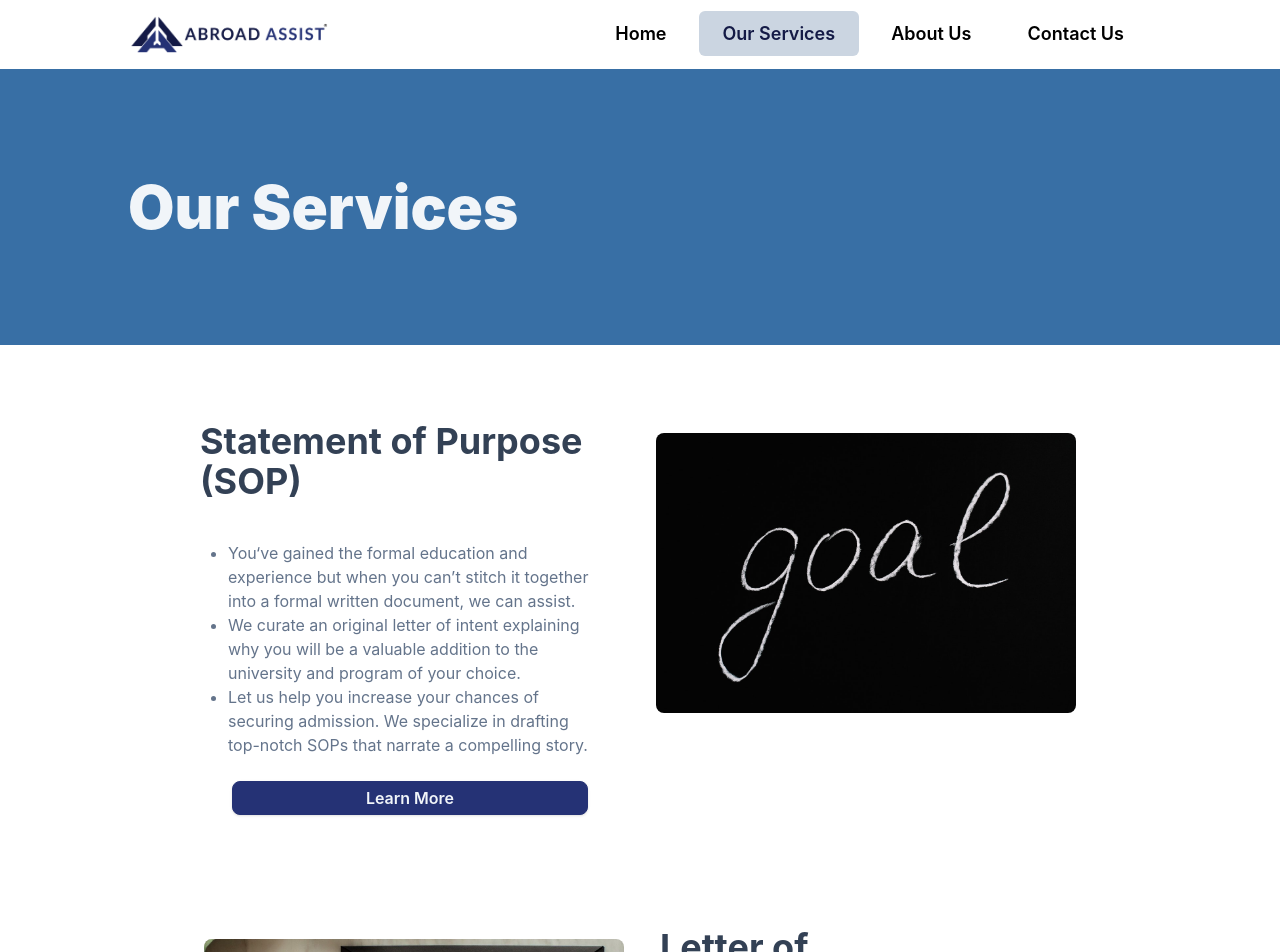
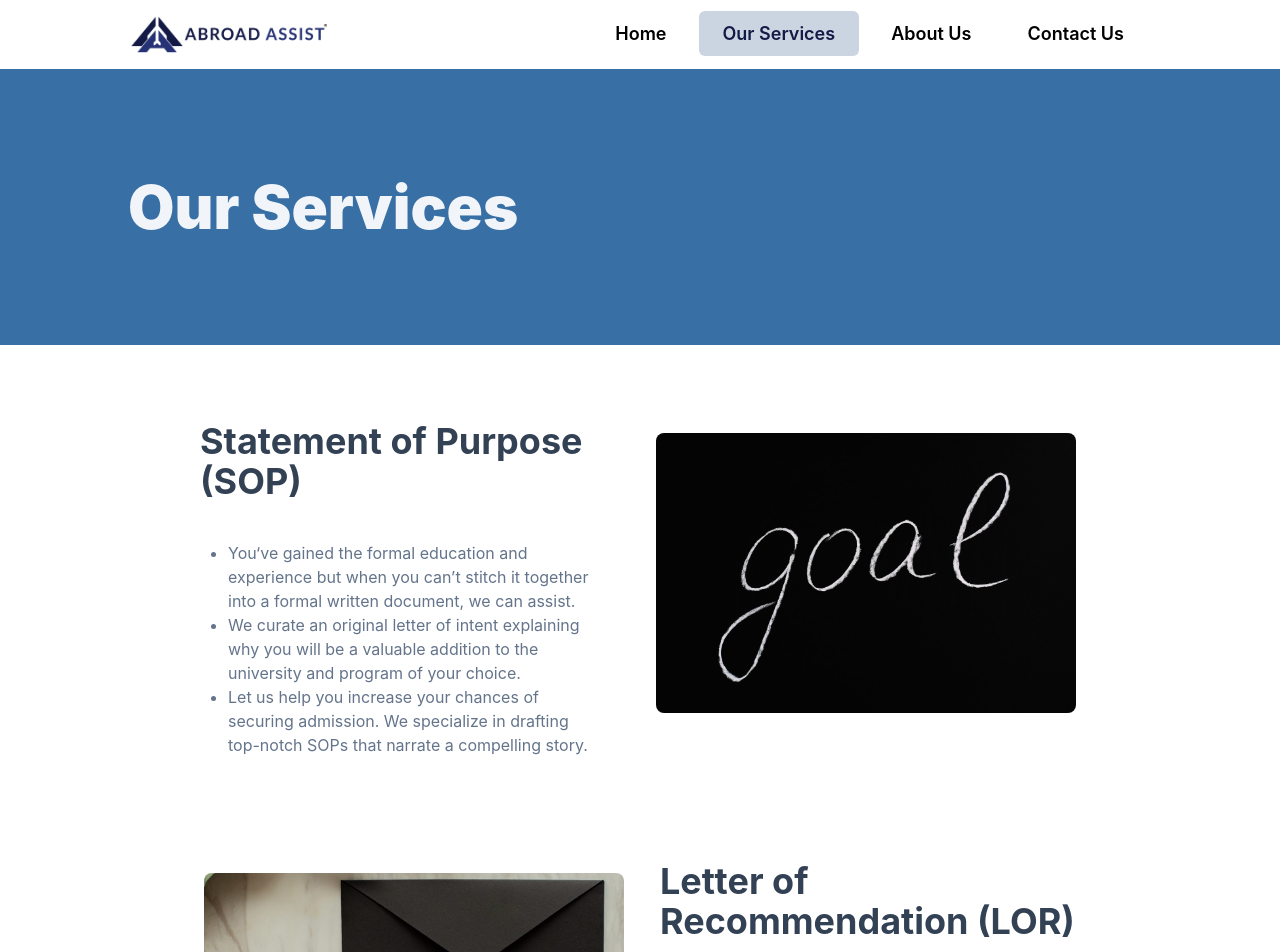
Before and after one commit to abroadassist/abroad-assist, a Next.js app: page /our-services in a window 1280 px wide. Shown: the top 952 px of the page. Built offline with nearby package versions, Linux system fonts and the light colour scheme.

Commit message:
commented Learn more buttons

```diff
--- a/components/wrappers/ServiceWrapper.jsx
+++ b/components/wrappers/ServiceWrapper.jsx
@@ -7,14 +7,14 @@ const ServiceWrapper = ({ children, sectionTitle, imageSrc, flip, button }) => (
       {children}
       {!!button ? (
         <div className="flex w-full">
-          <Link href={button?.path || "/"} className="md:my-4 w-full mx-4">
+          {/* <Link href={button?.path || "/"} className="md:my-4 w-full mx-4">
             <button
               role="link"
               className=" w-full py-1 px-2 rounded-lg font-semibold border border-aa-inner shadow bg-aa-inner text-slate-100 hover:bg-transparent hover:text-aa-inner"
             >
               {button?.text ?? "Learn More"}
             </button>
-          </Link>
+          </Link> */}
         </div>
       ) : (
         ""
```
